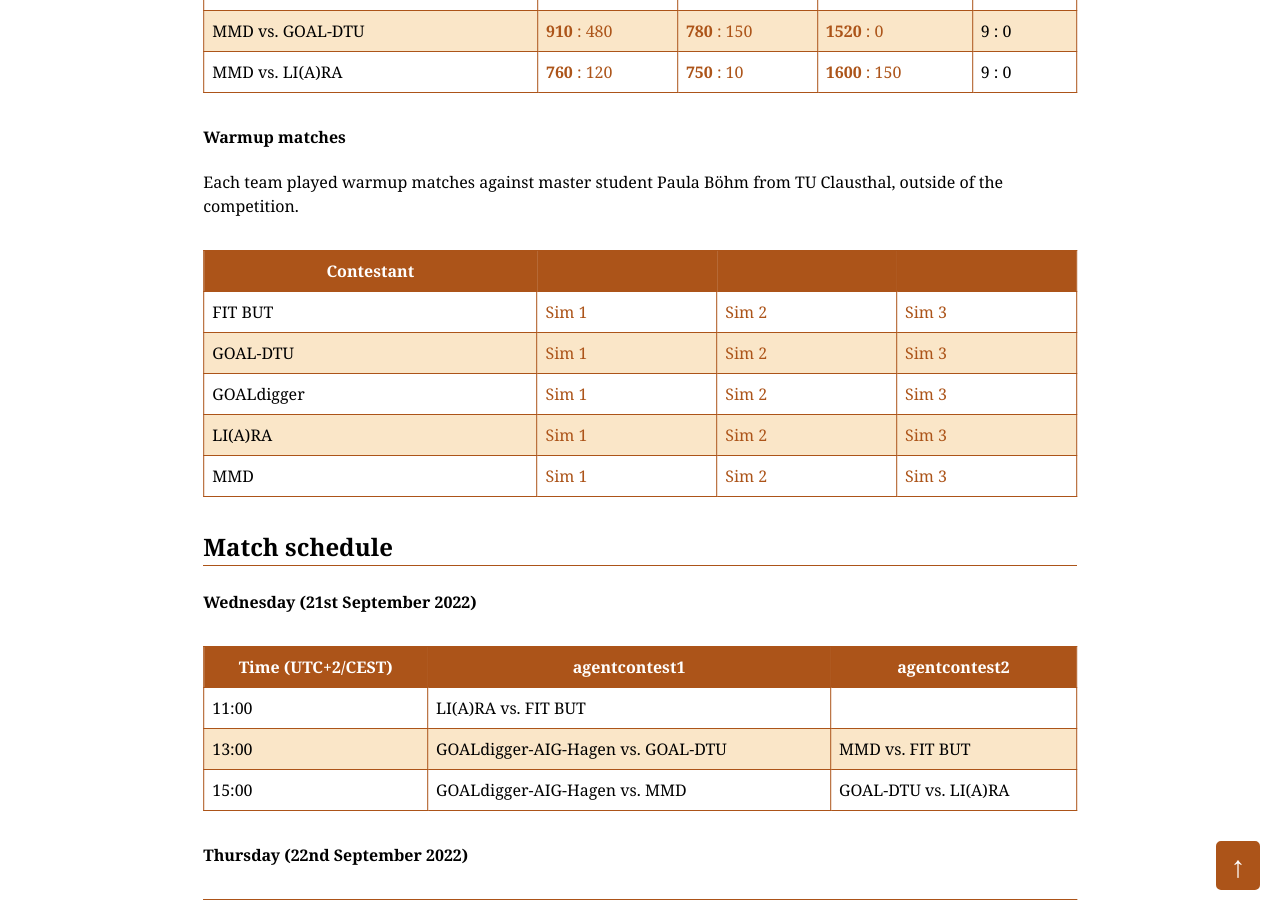
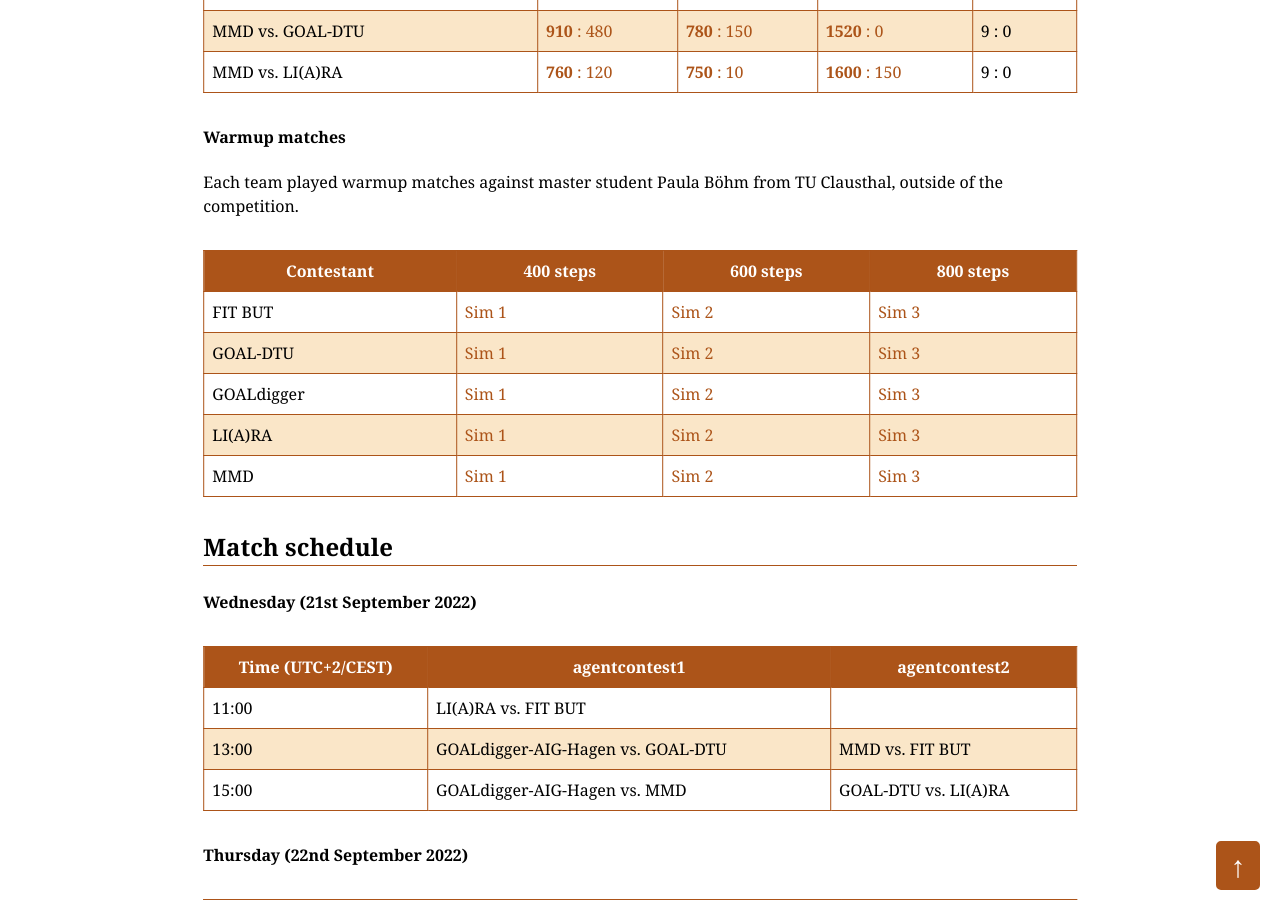
Before and after one commit to agentcontest/agentcontest.github.io, a Jekyll site: the page built from 2022/index.md, in a window 1280 px wide and 900 px high, scrolled down 1996 px. Built offline with Jekyll 4.4.1, drawn with Linux system fonts in a browser that asks for light colours.

Commit message:
put something in warmup table header

```diff
--- a/2022/index.md
+++ b/2022/index.md
@@ -56,7 +56,7 @@ MMD vs. LI(A)RA | [**760**&nbsp;:&nbsp;120](/replays_2022c/?2022-09-22-14-55-05-
 Each team played warmup matches against master student Paula Böhm from
 TU Clausthal, outside of the competition.
 
-Contestant | | |
+Contestant | 400 steps | 600 steps | 800 steps
 --- | --- | --- | ---
 FIT BUT | [Sim 1](/replays_2022a/?2022-09-19-11-02-00-1663578121012_FIT_BUT_Paula) | [Sim 2](/replays_2022a/?2022-09-19-11-02-00-1663579442933_FIT_BUT_Paula) | [Sim 3](/replays_2022a/?2022-09-19-11-02-00-1663581324723_FIT_BUT_Paula)
 GOAL-DTU | [Sim 1](/replays_2022a/?2022-09-19-14-32-26-1663590746778_GOAL-DTU_Paula) | [Sim 2](/replays_2022a/?2022-09-19-14-32-26-1663591374627_GOAL-DTU_Paula) | [Sim 3](/replays_2022a/?2022-09-19-14-32-26-1663592035797_GOAL-DTU_Paula)
```
